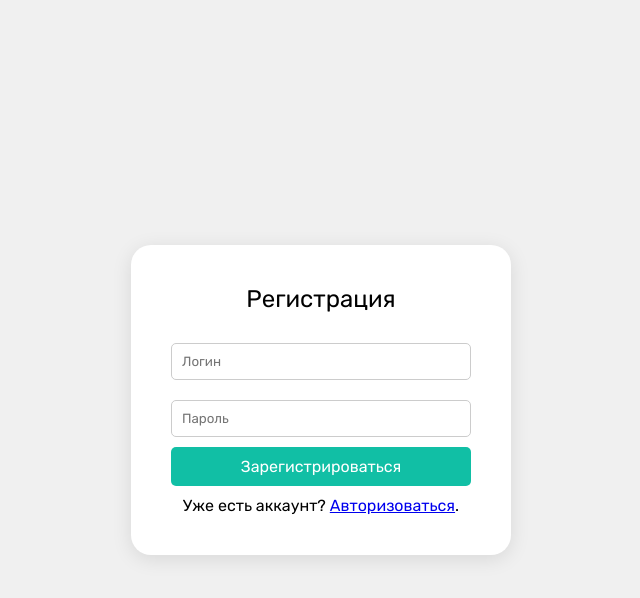
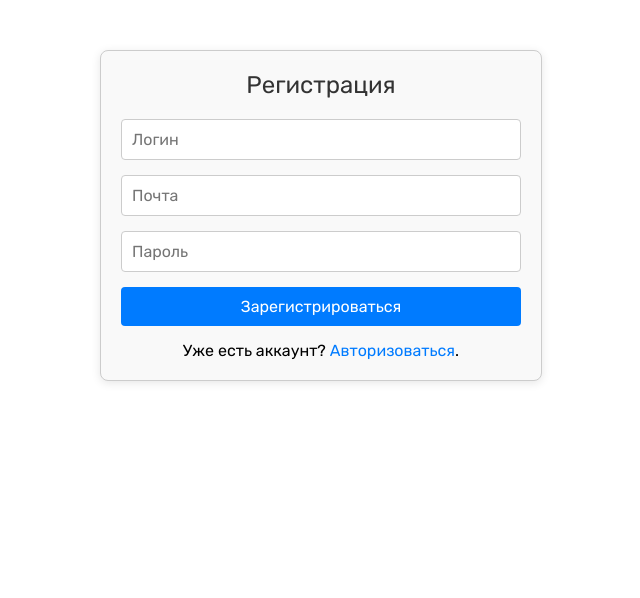
Before and after one commit to L0cron/SportInventar, a Django app: page /user/register/ in a window 1280 px wide. Shown: the top 598 px of the page, without its empty margins (319-959 px from the left). Run offline with Django 5.2, Linux system fonts and the light colour scheme; some libraries are stand-ins or nearby versions.

Commit message:
Login Register css

```diff
--- a/SportInventar/static/css/inc/topnav.css
+++ b/SportInventar/static/css/inc/topnav.css
@@ -1,5 +1,3 @@
-
-
 .topnav {
     display: flex;
     flex-direction: row;
@@ -10,6 +8,3 @@
     padding-left: 10px;
     padding-right: 10px;
 }
-.nav-button {
-
-}
--- /dev/null
+++ b/SportInventar/static/css/login_register.css
@@ -0,0 +1,99 @@
+/* Общие стили для контейнера */
+.container {
+    max-width: 400px; /* Максимальная ширина контейнера */
+    margin: 50px auto; /* Центрирование контейнера по вертикали и горизонтали */
+    padding: 20px; /* Внутренние отступы */
+    border: 1px solid #ccc; /* Рамка вокруг контейнера */
+    border-radius: 8px; /* Закругленные углы */
+    box-shadow: 0 2px 10px rgba(0, 0, 0, 0.1); /* Тень для контейнера */
+    background-color: #f9f9f9; /* Цвет фона */
+}
+
+/* Стили для заголовка */
+.title {
+    font-size: 24px; /* Размер шрифта */
+    margin-bottom: 20px; /* Отступ снизу */
+    text-align: center; /* Выравнивание по центру */
+    color: #333; /* Цвет текста */
+}
+
+/* Стили для формы */
+.form {
+    display: flex; /* Используем flexbox для выравнивания элементов */
+    flex-direction: column; /* Элементы располагаются в колонку */
+}
+
+/* Стили для полей ввода */
+.form input[type="text"],
+.form input[type="email"],
+.form input[type="password"]{
+    padding: 10px; /* Внутренние отступы */
+    margin-bottom: 15px; /* Отступ снизу */
+    border: 1px solid #ccc; /* Рамка */
+    border-radius: 4px; /* Закругленные углы */
+    font-size: 16px; /* Размер шрифта */
+}
+
+/* Стили для кнопки */
+.login-button {
+    padding: 10px; /* Внутренние отступы */
+    background-color: #007bff; /* Цвет фона кнопки */
+    color: white; /* Цвет текста */
+    border: none; /* Без рамки */
+    border-radius: 4px; /* Закругленные углы */
+    font-size: 16px; /* Размер шрифта */
+    cursor: pointer; /* Курсор при наведении */
+    transition: background-color 0.3s; /* Плавный переход цвета фона */
+}
+
+/* Эффект при наведении на кнопку */
+.login-button:hover {
+    background-color: #0056b3; /* Более темный цвет при наведении */
+}
+
+/* Стили для ссылки */
+.no-account {
+    text-align: center; /* Выравнивание по центру */
+    margin-top: 15px; /* Отступ сверху */
+}
+
+.no-account a {
+    color: #007bff; /* Цвет ссылки */
+    text-decoration: none; /* Без подчеркивания */
+}
+
+.no-account a:hover {
+    text-decoration: underline; /* Подчеркивание при наведении */
+}
+
+/* Стили для кнопки "Назад" */
+
+/* Стили для кнопки "Назад" */
+.back-button {
+    background-color: transparent; /* Прозрачный фон */
+    color: #007bff; /* Цвет текста */
+    border: none; /* Без рамки */
+    font-size: 16px; /* Размер шрифта */
+    cursor: pointer; /* Курсор при наведении */
+    margin-bottom: 20px; /* Отступ снизу */
+    position: absolute; /* Абсолютное позиционирование */
+    top: 20px; /* Отступ сверху */
+    left: 20px; /* Отступ слева */
+}
+
+/* Эффект при наведении на кнопку "Назад" */
+.back-button:hover {
+    text-decoration: underline; /* Подчеркивание при наведении */
+}
+
+/* Общие стили для контейнера */
+.container {
+    position: relative; /* Устанавливаем относительное позиционирование для контейнера */
+    max-width: 400px; /* Максимальная ширина контейнера */
+    margin: 50px auto; /* Центрирование контейнера по вертикали и горизонтали */
+    padding: 20px; /* Внутренние отступы */
+    border: 1px solid #ccc; /* Рамка вокруг контейнера */
+    border-radius: 8px; /* Закругленные углы */
+    box-shadow: 0 2px 10px rgba(0, 0, 0, 0.1); /* Тень для контейнера */
+    background-color: #f9f9f9; /* Цвет фона */
+}
--- a/SportInventar/templates/inc/topnav.html
+++ b/SportInventar/templates/inc/topnav.html
@@ -13,12 +13,7 @@
 
     <div class="topnav">
         <div class="nav-button">
-            <button>кнопОЧКА</button>
-            <button>КнОпОчКа</button>
-            <button>КНЫПОЧКА</button>
             <button><a href="{% url 'user:login' %}">login</a></button>
-            <button><a href="{% url 'user:register' %}">register</a></button>
-            <button><a href="{% url 'user:profile' %}">profile</a></button>
         </div>
     </div>
 
--- a/SportInventar/templates/login.html
+++ b/SportInventar/templates/login.html
@@ -6,7 +6,7 @@
 {% endblock %}
 
 {% block style %}
-    <link rel="stylesheet" href="{% static 'css/login.css' %}">
+    <link rel="stylesheet" href="{% static 'css/login_register.css' %}">
 {% endblock %}
 
 {% block body %}
--- a/SportInventar/templates/register.html
+++ b/SportInventar/templates/register.html
@@ -6,7 +6,7 @@
 {% endblock %}
 
 {% block style %}
-    <link rel="stylesheet" href="{% static 'css/login.css' %}">
+    <link rel="stylesheet" href="{% static 'css/login_register.css' %}">
 {% endblock %}
 
 {% block body %}
@@ -15,6 +15,7 @@
         <form class="form" method="post" action="{% url 'user:profile' %}">
             {% csrf_token %}
             <input type="text" placeholder="Логин" required>
+            <input type="email" placeholder="Почта" required>
             <input type="password" placeholder="Пароль" required>
             <button class="login-button" type="submit">Зарегистрироваться</button>
         </form>
```
Also changed, not shown: SportInventar/static/css/profile.css (deleted, +0 -72 lines), SportInventar/static/css/register.css (deleted, +0 -61 lines).
